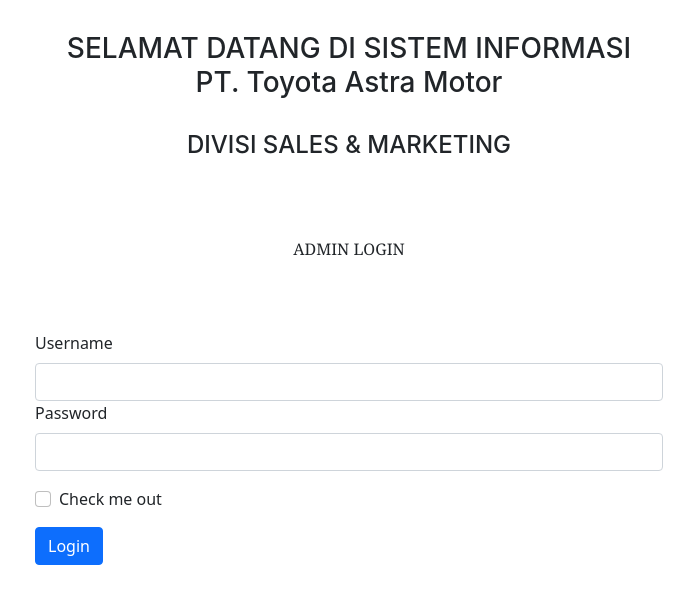
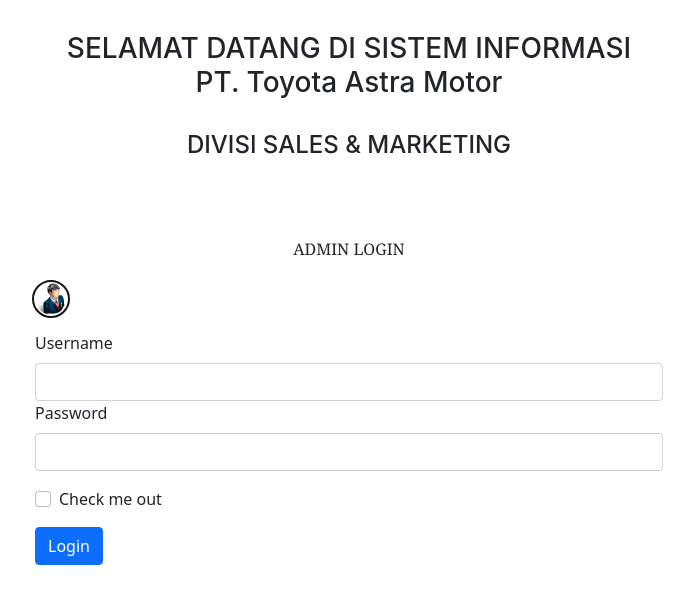
Before and after one commit to Firmandnsyh/piapio, a plain HTML site: page index.html in a window 1280 px wide. Shown: the whole page, without its empty margins (291-985 px from the left). Drawn offline with nearby package versions, Linux system fonts and the light colour scheme; files whose address does not match are found by name.

Commit message:
Update index.html

```diff
--- a/index.html
+++ b/index.html
@@ -23,7 +23,7 @@
         </h3>
         <h4>DIVISI SALES & MARKETING</h4>
         <h1 class="admin">ADMIN LOGIN</h1>
-    <div class="admin.png"></div>
+    <div class="img1"></div>
   </div>
   </div>
 
```
